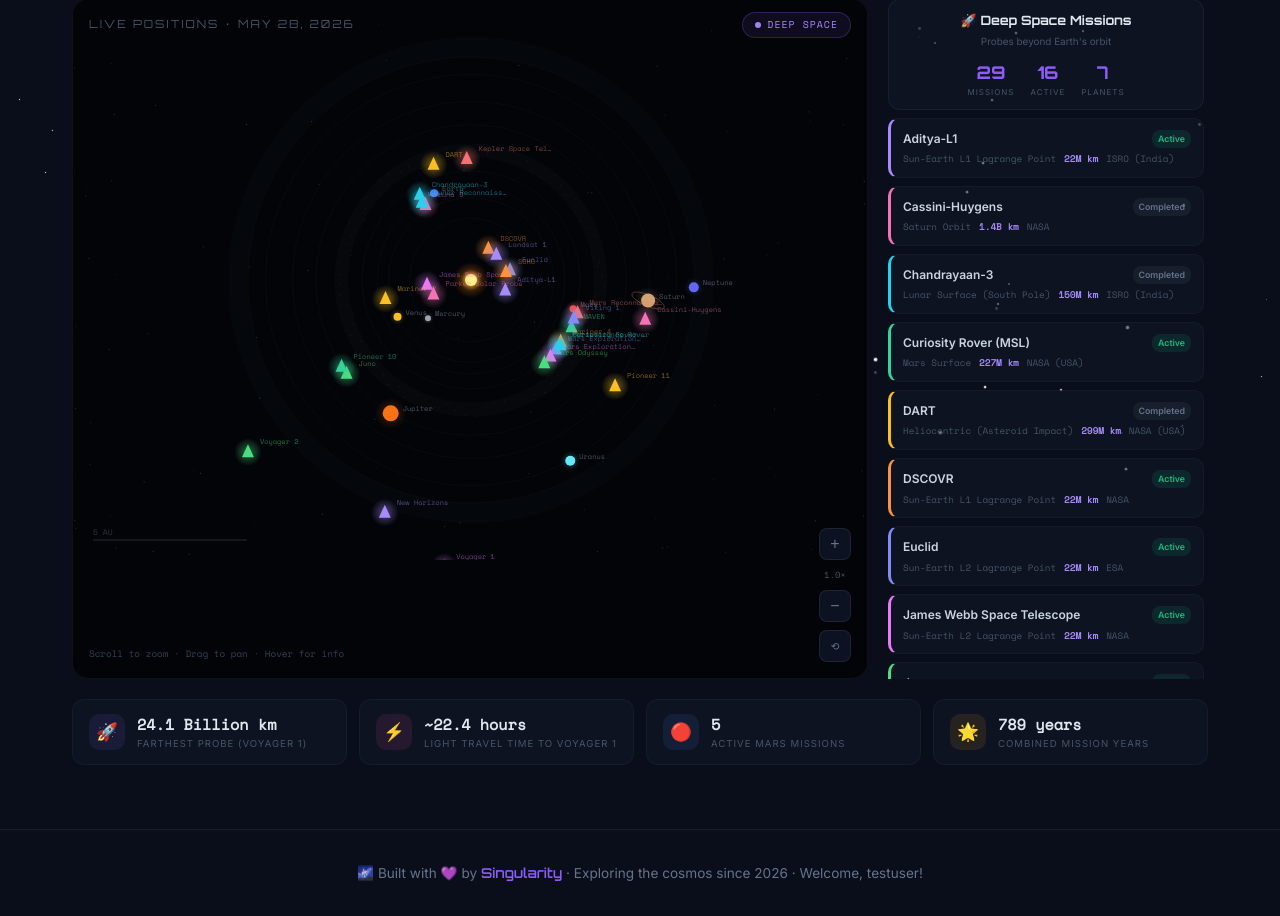
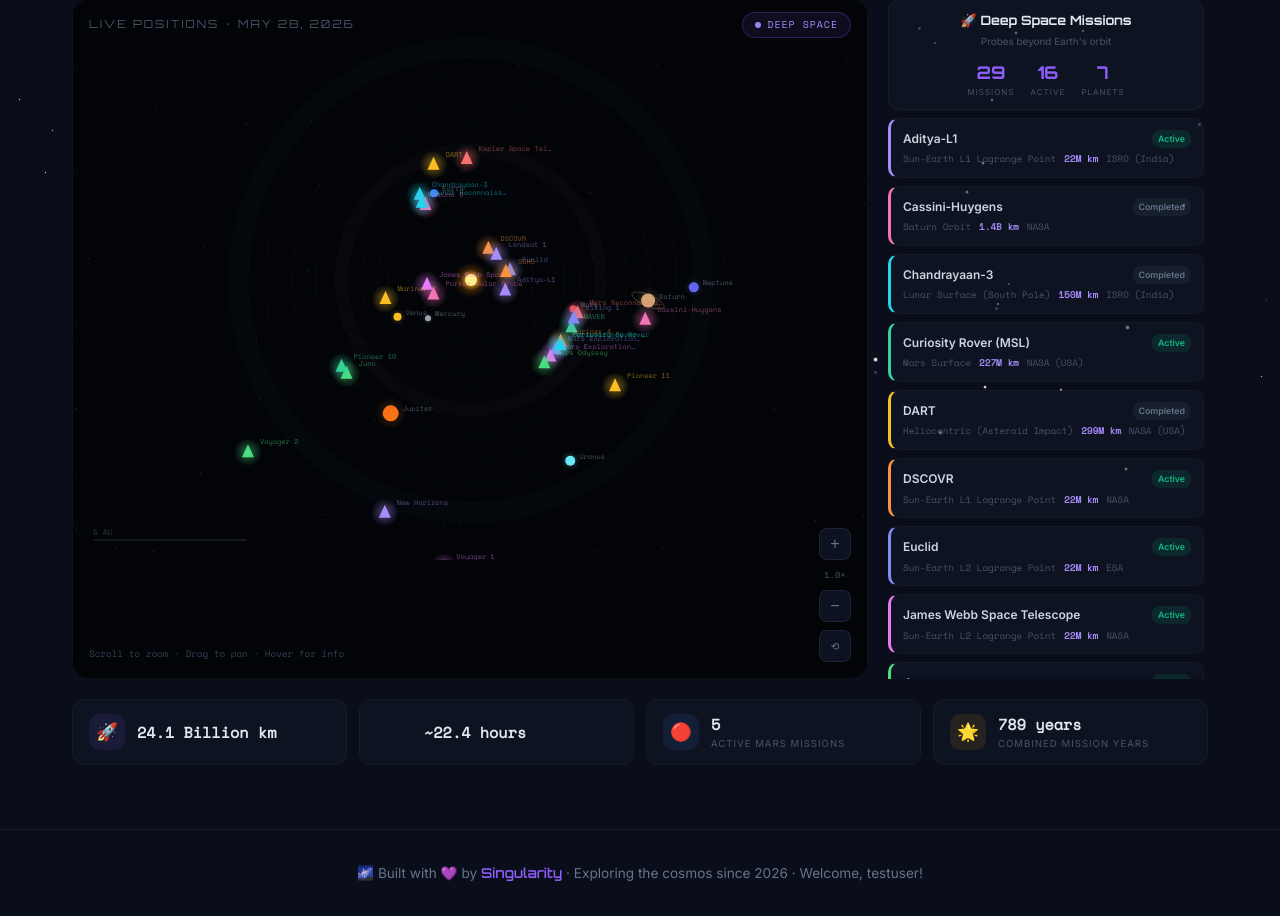
Before and after one commit to sammy70707/news-space, a Flask app: page /solar-tracker in a window 1280 px wide. Shown: the part 302-1218 px from the top of the page. Run offline with Flask 3, Linux system fonts and the light colour scheme; a user stored in the database is signed in; data comes from the database, SQL or seed files in the repository.

Commit message:
Update solar_tracker.html

```diff
--- a/templates/solar_tracker.html
+++ b/templates/solar_tracker.html
@@ -79,14 +79,14 @@
                 <div class="dc-icon" style="background:rgba(139,92,246,0.1);">🚀</div>
                 <div>
                     <div class="dc-val" id="farthestDist">--</div>
-                    <div class="dc-label">Farthest Probe (Voyager 1)</div>
+                    <div class="dc-label"></div>
                 </div>
             </div>
             <div class="dist-card">
-                <div class="dc-icon" style="background:rgba(236,72,153,0.1);">⚡</div>
+                <div class="dc-icon"></div>
                 <div>
                     <div class="dc-val" id="lightDelay">--</div>
-                    <div class="dc-label">Light Travel Time to Voyager 1</div>
+                    <div class="dc-label"></div>
                 </div>
             </div>
             <div class="dist-card">
```
